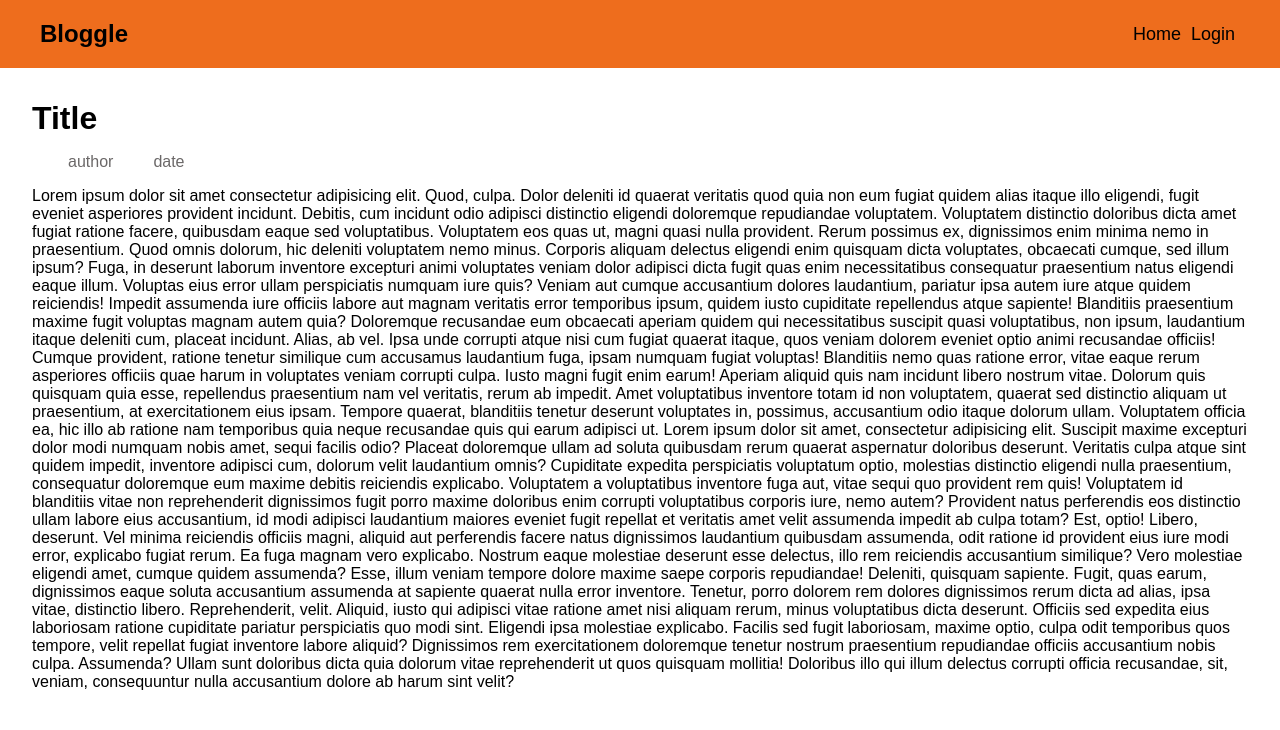
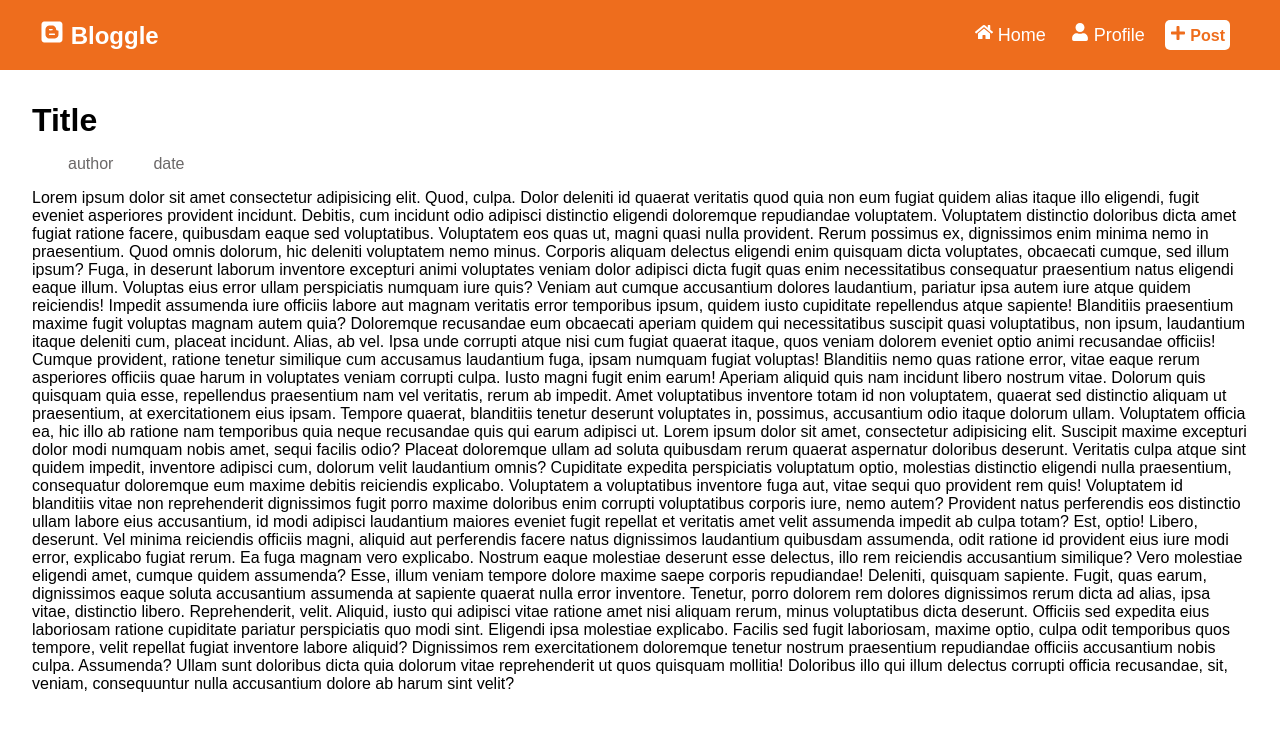
Before and after one commit to Neharavi262001/Blog-application, a React (Vite) app in the folder frontend/: page /post/1 in a window 1280 px wide. Shown: the top 730 px of the page. Built offline with nearby package versions, Linux system fonts and the light colour scheme; sample sign-in values are in the browser's storage.

Commit message:
frontend authentication done

```diff
--- a/frontend/package.json
+++ b/frontend/package.json
@@ -14,6 +14,7 @@
     "dayjs": "^1.11.10",
     "react": "^18.2.0",
     "react-dom": "^18.2.0",
+    "react-icons": "^5.0.1",
     "react-redux": "^9.1.0",
     "react-router-dom": "^6.22.2",
     "react-toastify": "^10.0.4"
--- a/frontend/src/components/Navbar/Navbar.jsx
+++ b/frontend/src/components/Navbar/Navbar.jsx
@@ -1,14 +1,22 @@
 import React from 'react'
 import'./navbar.css'
-import { Link } from 'react-router-dom'
+import { Link, useNavigate } from 'react-router-dom'
+import { FaBlog, FaBlogger, FaHome, FaPlus, FaPlusCircle, FaUser } from 'react-icons/fa'
+import { useSelector } from 'react-redux'
 
 const Navbar = () => {
+  const navigate = useNavigate()
+  const {userDetails}=useSelector((state)=>state.auth)
   return (
     <div className='navbar'>
-        <Link to='/'><h2>Bloggle</h2></Link>
+        <Link to='/'><h2><FaBlogger/> Bloggle</h2></Link>
         <div className="nav-links">
-            <Link to="/" className="nav-item">Home</Link>
-            <Link to="/login" className="nav-item">Login</Link>
+
+            <Link to="/" className="nav-item"><FaHome/> Home </Link>
+            {userDetails && <Link to='/profile' className='nav-item'> <FaUser/> Profile</Link>}
+            {userDetails ? <button  onClick={()=>navigate('/post')}><FaPlus/> Post</button> :   <Link to="/login" className="nav-item">Login</Link>}
+
+
         </div>
     </div>
   )
--- a/frontend/src/components/Navbar/navbar.css
+++ b/frontend/src/components/Navbar/navbar.css
@@ -8,14 +8,28 @@
 }
 
 .navbar a{
-    color: black;
+    color: white;
 }
 .nav-item {
     text-decoration: none;
-    padding: 5px;
+   margin: 0 10px;
     font-size: large;
 }
 
 .nav-item:hover {
     text-decoration: underline;
 }
+.nav-links{
+    cursor: pointer;
+}
+.nav-links button{
+    font-size: medium;
+    padding: 5px;
+    background-color: white;
+    border: none;
+    border-radius: 5px;
+    color: rgb(238, 109, 29);
+    font-weight: bolder;
+    margin: 0 10px;
+    cursor: pointer;
+}
--- a/frontend/src/pages/Login/Login.jsx
+++ b/frontend/src/pages/Login/Login.jsx
@@ -1,30 +1,66 @@
-import React from 'react'
-import {Link} from 'react-router-dom'
+import React,{useEffect, useState} from 'react'
+import { Link,useNavigate } from 'react-router-dom'
+import { useDispatch,useSelector } from 'react-redux'
+import { toast } from 'react-toastify'
+
+import { setCredentials } from '../../redux/authSlice'
+import { useLoginMutation } from '../../redux/userApiSlice'
 
 const Login = () => {
+  const [formData,setFormData]=useState({
+    email:'',
+    password:''
+
+})
+const {email,password}=formData
+
+const navigate=useNavigate()
+const dispatch =useDispatch()
+
+const [login,{isLoading,error}]=useLoginMutation()
+const handleOnChange=(e)=>{
+  setFormData((prevState)=>({
+      ...prevState,
+      [e.target.name]:e.target.value
+  }))
+}
+const handleSubmit=async(e)=>{
+  e.preventDefault()
+  try {
+      const response=await login(formData).unwrap()
+      dispatch(setCredentials({...response}))
+      navigate('/profile')
+  } catch (err) {
+      console.error('Error during login:', err);
+      toast(err.data?.message || err.error);
+  }
+}
+
   return (
     <div className='form-container'>
     <h2>Login</h2>
 
-    <form  className="submit-form">
+    <form  className="submit-form" onSubmit={handleSubmit}>
       <input
-      className='form-input'
-        type="email"
-        name=""
-        id=""
-
-        placeholder='Enter your email address'
+       type="email"
+       className='form-input'
+       id='email'
+       name='email'
+       value={email}
+       placeholder='Enter your email address'
+       onChange={handleOnChange}
         />
          <input
+        type="password"
         className='form-input'
-        type="password"
-        name=""
-        id=""
-
+        id='password'
+        name='password'
+        value={password}
         placeholder='Enter your password'
+        onChange={handleOnChange}
         />
         <p>Doesn't have an account ? <Link to='/register'>Register</Link></p>
-        <button className='submit-btn'>Login</button>
+        <button className='submit-btn'>{isLoading ?` Loading...` : `Login`}</button>
     </form>
   </div>
 
--- a/frontend/src/pages/Posts/Post.jsx
+++ b/frontend/src/pages/Posts/Post.jsx
@@ -2,6 +2,7 @@ import React from 'react'
 import './post.css'
 
 const Post = () => {
+
   return (
     <div className='form-container'>
       <h2>Create new Post</h2>
--- a/frontend/src/pages/Register/Register.jsx
+++ b/frontend/src/pages/Register/Register.jsx
@@ -25,6 +25,9 @@ const Register = () => {
 
   const handleSubmit=async(e)=>{
     e.preventDefault()
+    if(!name || !email || !password){
+      toast.error('All fields must be filled')
+    }
     if (password !== confirmPassword){
         toast.error('Passwords donot match')
     }else{
@@ -47,7 +50,7 @@ const Register = () => {
     <div className='form-container'>
     <h2>Register</h2>
 
-    <form  className="submit-form" onClick={handleSubmit}>
+    <form  className="submit-form" onSubmit={handleSubmit}>
     <input
       className='form-input'
         type="text"
--- a/frontend/src/redux/apiSlice.js
+++ b/frontend/src/redux/apiSlice.js
@@ -2,7 +2,9 @@ import {createApi,fetchBaseQuery} from '@reduxjs/toolkit/query/react'
 
 
 const baseQuery=fetchBaseQuery({
-    baseUrl:'https://bloggle.onrender.com',
+    // baseUrl:'https://bloggle.onrender.com',
+    baseUrl:'http://localhost:8000',
+
     credentials:'include'
 })
 
--- a/frontend/src/redux/authSlice.js
+++ b/frontend/src/redux/authSlice.js
@@ -14,11 +14,11 @@ const authSlice=createSlice({
     reducers:{
         setCredentials:(state,action)=>{
             state.userDetails=action.payload
-            localStorage.setItem('userInfo',JSON.stringify(action.payload))
+            localStorage.setItem('userDetails',JSON.stringify(action.payload))
         },
         clearCredentials:(state,action)=>{
             state.userDetails=null,
-            localStorage.removeItem('userInfo')
+            localStorage.removeItem('userDetails')
         },
     }
 })
```
Also changed, not shown: 2 other files (tests, documents, lock files or other folders).
